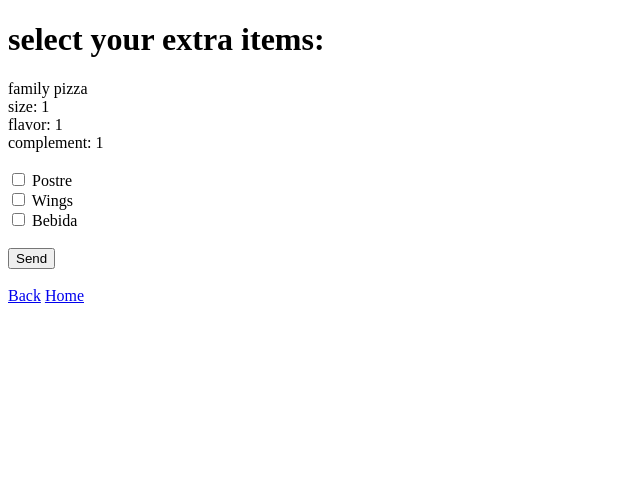
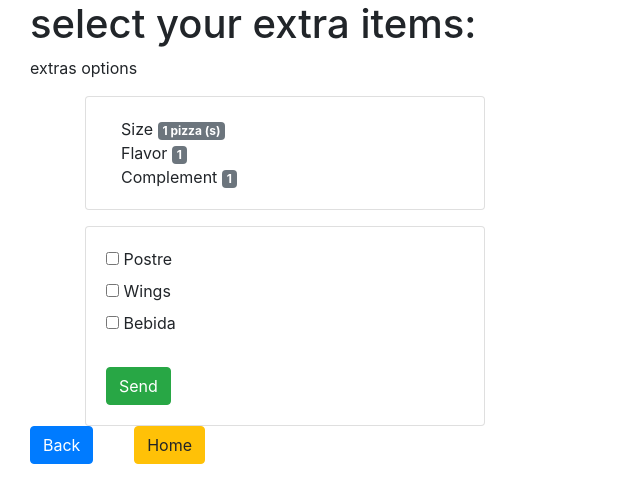
Before and after one commit to Esen-Q2-Progra-Aplicada/prograApli-s9-c3, a Flask app: page /extra in a window 1280 px wide. Shown: the top 503 px of the page, without its empty margins (0-640 px from the left). Run offline with Flask 2, Linux system fonts and the light colour scheme; the visitor is signed in with stand-in values (Sample User, id 1); data comes from the database, SQL or seed files in the repository; some libraries are stand-ins or nearby versions.

Commit message:
fixed css in all pizza process

```diff
--- a/templates/pizzaProcess/extra.html
+++ b/templates/pizzaProcess/extra.html
@@ -1,24 +1,34 @@
-<!DOCTYPE html>
-<html lang="en">
+{% extends '/pizzaProcess/base.html' %}
 
-<head>
-    <meta charset="UTF-8">
-    <meta http-equiv="X-UA-Compatible" content="IE=edge">
-    <meta name="viewport" content="width=device-width, initial-scale=1.0">
-    <title>extra</title>
-</head>
+{% block title %}extra{% endblock title %}
 
-<body>
+{% block content %}
+<div class="container-fluid">
+    <div class="container-fluid">
         <h1>select your extra items:</h1>
+        <p>extras options</p>
+    </div>
 
-    family pizza
-    <br>
-    size: {{ session["size"] }}
-    <br>
-    flavor: {{ session["flavor"] }}
-    <br>
-    complement: {{ session["complement"] }}
-    <br><br>
+    <div class="container">
+        <div class="card" style="width:400px">
+            <div class="card-body">
+                <div class="container-fluid">
+                    Size <span class="badge badge-secondary">{{ session["size"] }} pizza (s)</span>
+                </div>
+                <div class="container-fluid">
+                    Flavor <span class="badge badge-secondary">{{ session["flavor"] }}</span>
+                </div>
+                <div class="container-fluid">
+                    Complement <span class="badge badge-secondary">{{ session["complement"] }}</span>
+                </div>
+
+            </div>
+        </div>
+    </div>
+
+    <div class="container pt-3">
+        <div class="card" style="width:400px">
+            <div class="card-body">
                 <form action="{{ url_for('extra') }}" method="post">
                     {% for extra in extraList %}
                     <input type="checkbox" name="extra" id="{{ extra['code'] }}" value="{{ extra['code'] }}">
@@ -26,11 +36,22 @@
                     <br>
                     {% endfor %}
                     <br>
-        <input type="submit" value="Send">
+                    <input type="submit" class="btn btn-success" value="Send">
                 </form>
+            </div>
+        </div>
+    </div>
 
-    <br>
-    <a href="{{ url_for('complement') }}">Back</a> <a href="{{ url_for('home') }}">Home</a>
-</body>
+    <div class="container-fluid">
+        <div class="row">
+            <div class="col-sm-1">
+                <a class="btn btn-primary" href="{{ url_for('complement') }}">Back</a>
+            </div>
+            <div class="col-sm-1">
+                <a class="btn btn-warning" href="{{ url_for('home') }}">Home</a>
+            </div>
+        </div>
 
-</html>
+    </div>
+</div>
+{% endblock content %}
--- a/templates/pizzaProcess/size.html
+++ b/templates/pizzaProcess/size.html
@@ -10,6 +10,8 @@
     </div>
 
     <div class="container pt-3">
+        <div class="card" style="width:400px">
+            <div class="card-body">
                 <form action="{{ url_for('size') }}" method="post">
                     <div class="form-group">
                         <label for="size">choose your size:</label><br>
@@ -21,7 +23,8 @@
                     </div>
                     <input type="submit" class="btn btn-success" value="Send">
                 </form>
-        <br>
+            </div>
+        </div>
     </div>
 
     <div class="container-fluid pt-3">
```
Also changed, not shown: templates/pizzaProcess/complement.html (+6 -1 lines), templates/pizzaProcess/flavor.html (+11 -1 lines), templates/pizzaProcess/payment.html (+22 -47 lines). Lines whose indentation alone changed are shown as unchanged.
